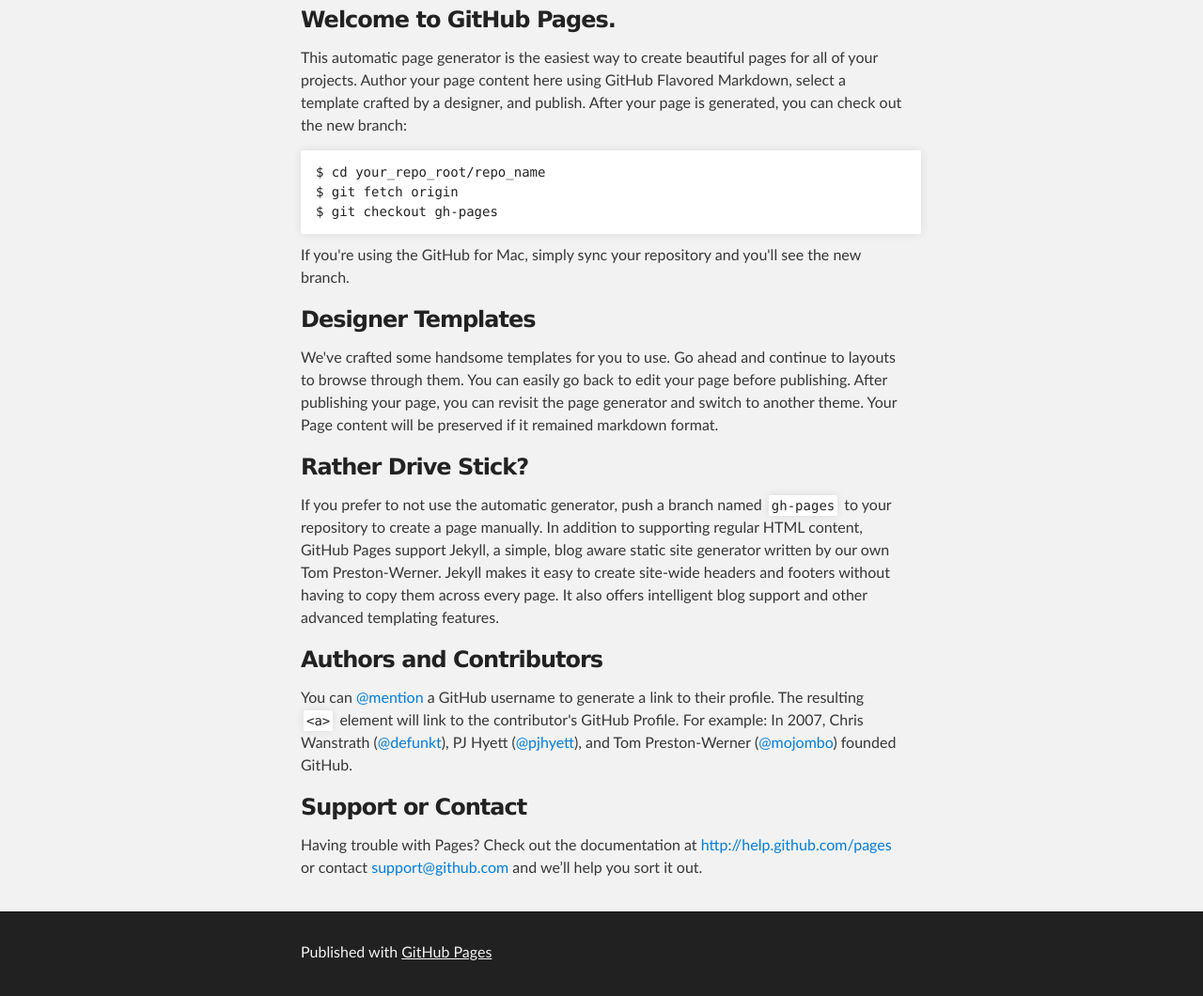
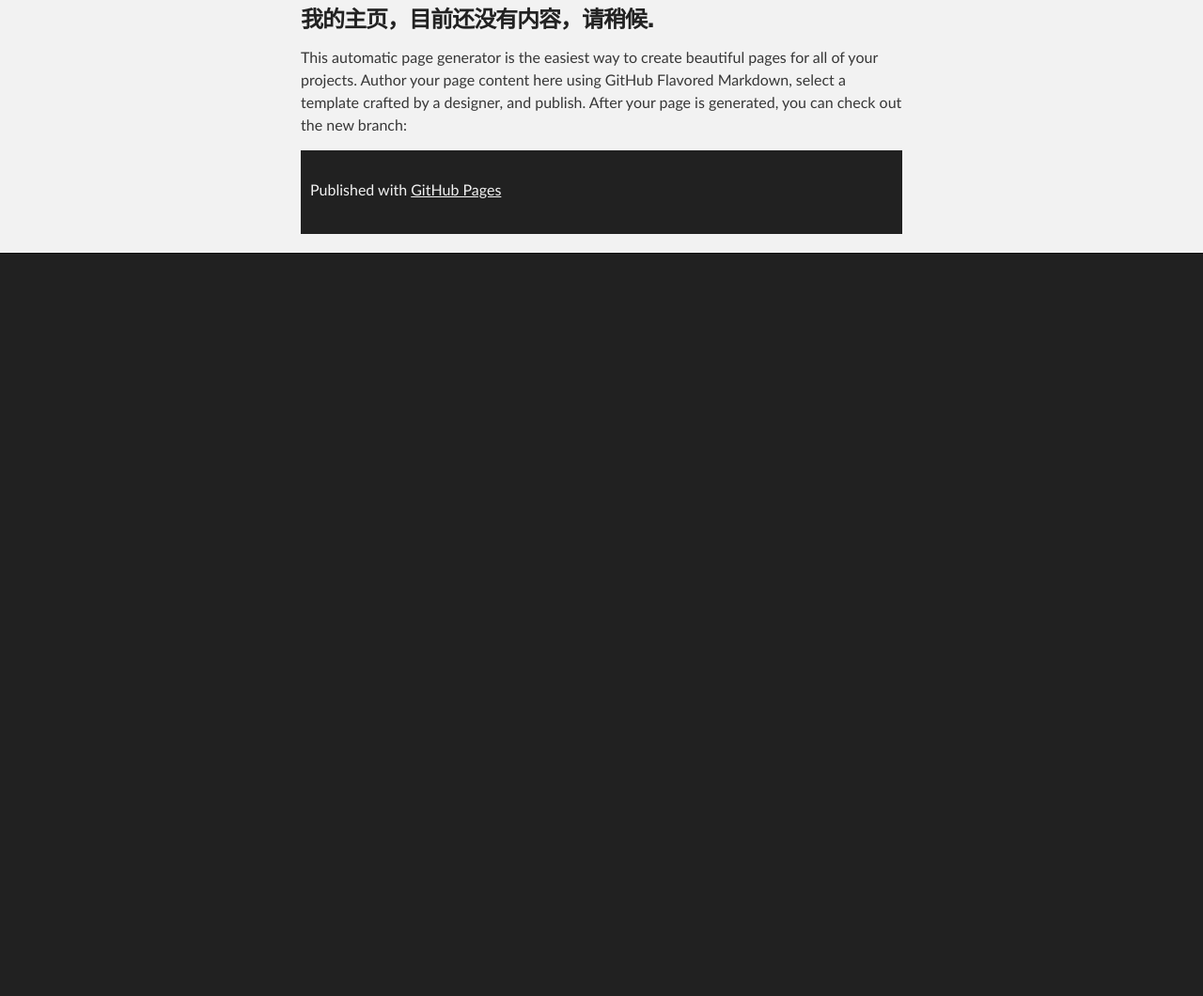
Before and after one commit to zzarch/zzarch.github.io, a plain HTML site: page index.html in a window 1280 px wide. Shown: the part 221-1281 px from the top of the page at 94% size. After the commit the page ends 800 px from the top, so only its background shows below. Drawn offline with Linux system fonts and the light colour scheme.

Commit message:
modified the index page.

```diff
--- a/index.html
+++ b/index.html
@@ -8,7 +8,7 @@
 
     <link rel="stylesheet" type="text/css" media="screen" href="stylesheets/stylesheet.css">
 
-    <title>Welcome Page</title>
+    <title>简单思考</title>
   </head>
 
   <body>
@@ -28,38 +28,10 @@
     <div id="main_content_wrap" class="outer">
       <section id="main_content" class="inner">
         <h3>
-<a name="welcome-to-github-pages" class="anchor" href="#welcome-to-github-pages"><span class="octicon octicon-link"></span></a>Welcome to GitHub Pages.</h3>
+<a name="welcome-to-github-pages" class="anchor" href="#welcome-to-github-pages"><span class="octicon octicon-link"></span></a>我的主页，目前还没有内容，请稍候.</h3>
 
 <p>This automatic page generator is the easiest way to create beautiful pages for all of your projects. Author your page content here using GitHub Flavored Markdown, select a template crafted by a designer, and publish. After your page is generated, you can check out the new branch:</p>
 
-<pre><code>$ cd your_repo_root/repo_name
-$ git fetch origin
-$ git checkout gh-pages
-</code></pre>
-
-<p>If you're using the GitHub for Mac, simply sync your repository and you'll see the new branch.</p>
-
-<h3>
-<a name="designer-templates" class="anchor" href="#designer-templates"><span class="octicon octicon-link"></span></a>Designer Templates</h3>
-
-<p>We've crafted some handsome templates for you to use. Go ahead and continue to layouts to browse through them. You can easily go back to edit your page before publishing. After publishing your page, you can revisit the page generator and switch to another theme. Your Page content will be preserved if it remained markdown format.</p>
-
-<h3>
-<a name="rather-drive-stick" class="anchor" href="#rather-drive-stick"><span class="octicon octicon-link"></span></a>Rather Drive Stick?</h3>
-
-<p>If you prefer to not use the automatic generator, push a branch named <code>gh-pages</code> to your repository to create a page manually. In addition to supporting regular HTML content, GitHub Pages support Jekyll, a simple, blog aware static site generator written by our own Tom Preston-Werner. Jekyll makes it easy to create site-wide headers and footers without having to copy them across every page. It also offers intelligent blog support and other advanced templating features.</p>
-
-<h3>
-<a name="authors-and-contributors" class="anchor" href="#authors-and-contributors"><span class="octicon octicon-link"></span></a>Authors and Contributors</h3>
-
-<p>You can <a href="https://github.com/blog/821" class="user-mention">@mention</a> a GitHub username to generate a link to their profile. The resulting <code>&lt;a&gt;</code> element will link to the contributor's GitHub Profile. For example: In 2007, Chris Wanstrath (<a href="https://github.com/defunkt" class="user-mention">@defunkt</a>), PJ Hyett (<a href="https://github.com/pjhyett" class="user-mention">@pjhyett</a>), and Tom Preston-Werner (<a href="https://github.com/mojombo" class="user-mention">@mojombo</a>) founded GitHub.</p>
-
-<h3>
-<a name="support-or-contact" class="anchor" href="#support-or-contact"><span class="octicon octicon-link"></span></a>Support or Contact</h3>
-
-<p>Having trouble with Pages? Check out the documentation at <a href="http://help.github.com/pages">http://help.github.com/pages</a> or contact <a href="mailto:support@github.com">support@github.com</a> and we’ll help you sort it out.</p>
-      </section>
-    </div>
 
     <!-- FOOTER  -->
     <div id="footer_wrap" class="outer">
```
